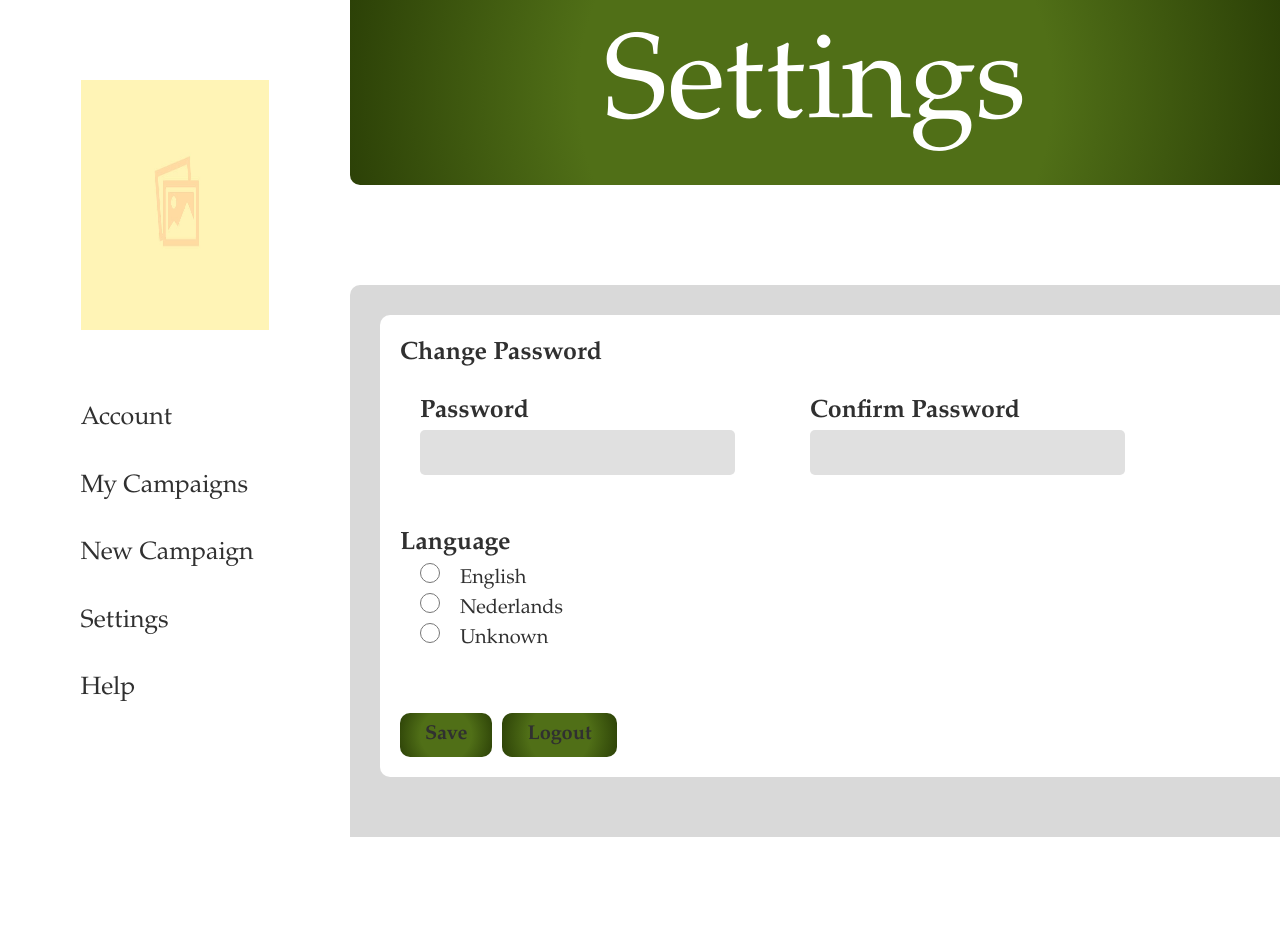
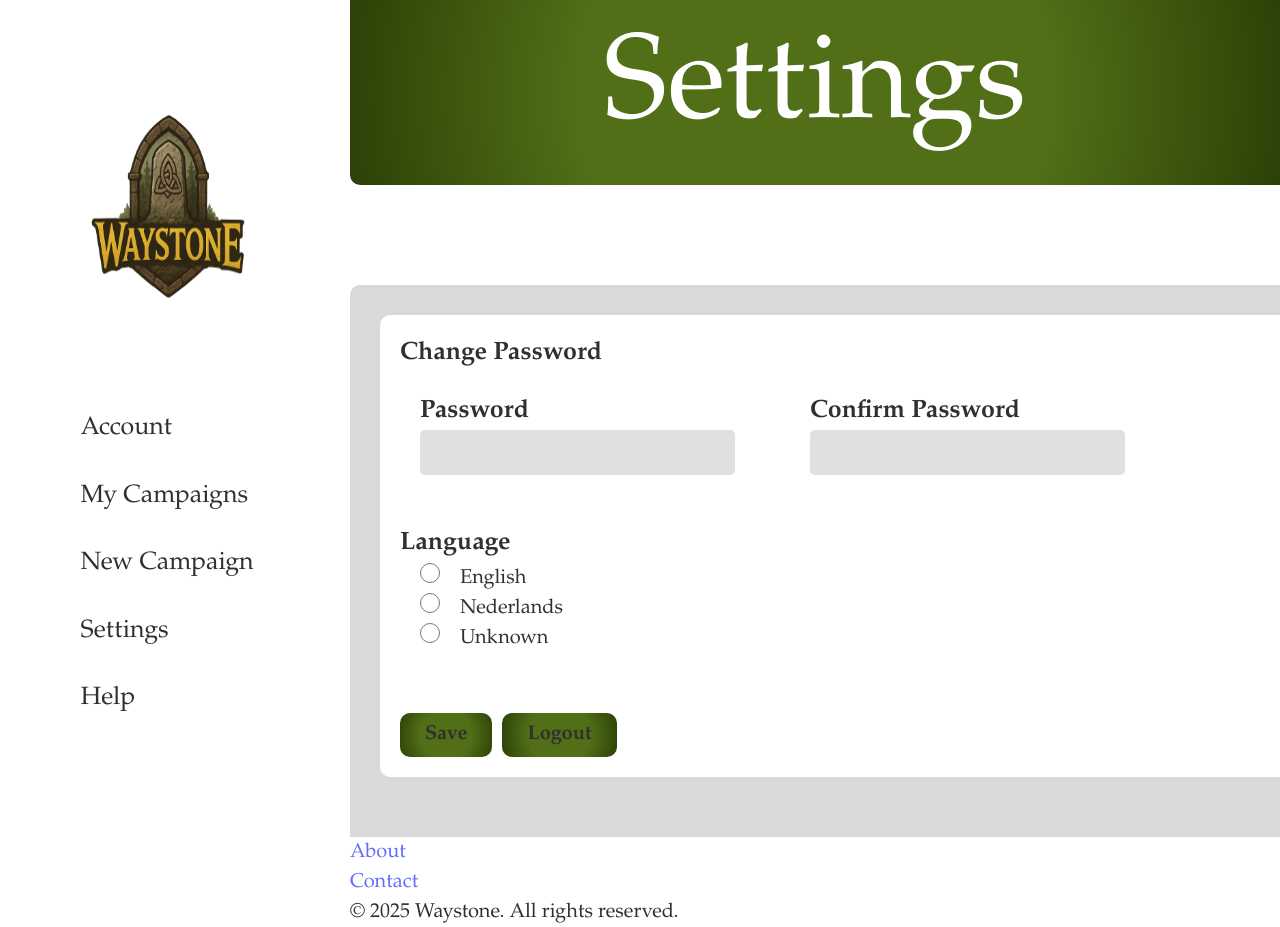
Before and after one commit to WouterOnGithub/Waystone, a React (Vite) app in the folder waystoneProject/: page /user/Settings_Page in a window 1280 px wide. Before the commit the page ends 837 px from the top, so only its background shows below. Built offline with nearby package versions, Linux system fonts and the light colour scheme.

Commit message:
Corrected routing and added components to settings

```diff
--- a/waystoneProject/src/components/UI/Sidebar.jsx
+++ b/waystoneProject/src/components/UI/Sidebar.jsx
@@ -32,7 +32,7 @@ function Sidebar() {
         <Link to="/user/New_Campaign_Page_CAMPAIGN">New Campaign</Link>
         <br />
         <br />
-        <Link to="">Settings</Link>
+        <Link to="/user/Settings_Page">Settings</Link>
         <br />
         <br />
         <Link to="/">Help</Link>
--- a/waystoneProject/src/pages/Settings_Page.jsx
+++ b/waystoneProject/src/pages/Settings_Page.jsx
@@ -1,78 +1,81 @@
 /* Complete */
 import React from "react";
-import { Link } from "react-router-dom";
 import "./pages-css/CSS.css";
 import "./pages-css/Settings_Page.css";
-import Waystone_Logo from "../assets/PlaceholderImage.jpg";
-import Required_Logo from "../assets/PlaceholderImage.jpg";
-import Placeholder from "../assets/PlaceholderImage.jpg";
+import Header from "../components/UI/Header";
+import Footer from "../components/UI/Footer";
+import Sidebar from "../components/UI/Sidebar";
 
-function Settings_Page()
-{
+function Settings_Page() {
   return (
-    <div>
-      <div className="navigation">
-      <nav>
-        <br />
-        <img src={Waystone_Logo} alt="Waystone_Logo" id="Waystone_Logo" />
-        <br />
-        <br />
-        <br />
-        <Link to="/">Account</Link>
-        <br />
-        <br />
-        <Link to="/">My Campaigns</Link>
-        <br />
-        <br />
-        <Link to="/">New Campaign</Link>
-        <br />
-        <br />
-        <Link to="/">Settings</Link>
-        <br />
-        <br />
-        <Link to="/">Help</Link>
-      </nav>
-      </div>
+    <div className="settings-page">
+      <Sidebar />
 
-      <div id="main">
-        {/* The green bar at the top of the page */}
-        <div id="title">
-            <p>Settings</p>
-        </div>
+      <div id="main" className="settings-shell">
+        <Header title="Settings" />
+
         {/* The settings section */}
-        <div id="content">
+        <div id="content" className="settings-content">
           <div id="settings-box">
             <form id="input-box-gray">
               <b>Change Password</b>
               <br />
               <div id="settings-password">
                 <div id="settings-passwords">
-                            <label htmlFor="password"><b>Password</b></label><br />
-                            <input type="password" id="password"/>
+                  <label htmlFor="password">
+                    <b>Password</b>
+                  </label>
+                  <br />
+                  <input type="password" id="password" />
                 </div>
                 <div id="settings-passwords">
-                            <label htmlFor="password-confirm"><b>Confirm Password</b></label><br />
-                            <input type="password" id="password-confirm"/>
+                  <label htmlFor="password-confirm">
+                    <b>Confirm Password</b>
+                  </label>
+                  <br />
+                  <input type="password" id="password-confirm" />
                 </div>
               </div>
 
-                    <br /><b>Language</b><br />
+              <br />
+              <b>Language</b>
+              <br />
               {/* A way to make the selected btn based on the language display throughout the site */}
               <div id="settings-language-radiobtn">
-                        <input type="radio" id="english" name="language-settings" value="English" />
-                        <label htmlFor="english">English</label><br />
-                        <input type="radio" id="nederlands" name="language-settings" value="Nederlands" />
-                        <label htmlFor="nederlands">Nederlands</label><br />
-                        <input type="radio" id="unknown" name="language-settings" value="Unknown" />
+                <input
+                  type="radio"
+                  id="english"
+                  name="language-settings"
+                  value="English"
+                />
+                <label htmlFor="english">English</label>
+                <br />
+                <input
+                  type="radio"
+                  id="nederlands"
+                  name="language-settings"
+                  value="Nederlands"
+                />
+                <label htmlFor="nederlands">Nederlands</label>
+                <br />
+                <input
+                  type="radio"
+                  id="unknown"
+                  name="language-settings"
+                  value="Unknown"
+                />
                 <label htmlFor="unknown">Unknown</label>
               </div>
 
-                    <br /><br />
+              <br />
+              <br />
               <button id="button-green">Save</button>
               <button id="button-green">Logout</button>
             </form>
           </div>
         </div>
+
+        <Footer />
       </div>
     </div>
   );
```
Lines whose indentation alone changed are shown as unchanged.
